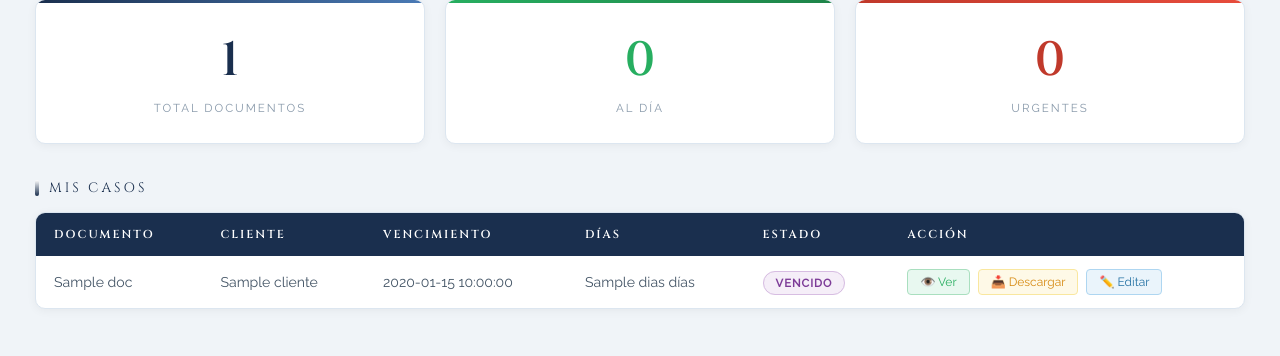
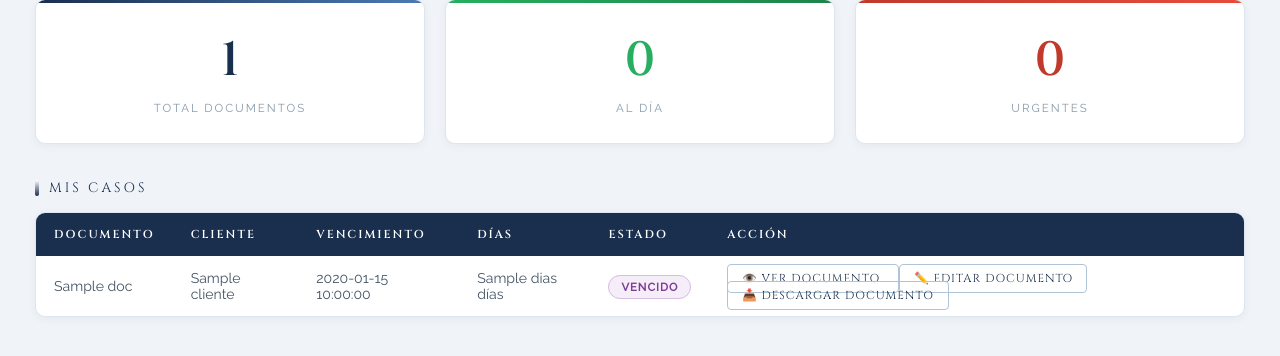
Before and after one commit to Carlosp0607/lexdoc, a Flask app: template templates/abogado/dashboard.html in a window 1280 px wide. Shown: the part 166-522 px from the top of the page. Run offline with Flask 3, Linux system fonts and the light colour scheme; the template is opened without the code that fills it: most values are stand-ins (such as "Sample title", 1, 10 or a date in 2020); some libraries are stand-ins or nearby versions.

```diff
--- a/app.py
+++ b/app.py
@@ -612,7 +612,7 @@ def enviar_email(destinatario, nombre, titulo, cliente, vencimiento):
 # ══════════════════════════════════════════
 init_db()
 scheduler = BackgroundScheduler()
-scheduler.add_job(enviar_alertas, 'interval', minutes=1, max_instances=1, coalesce=True)
+scheduler.add_job(enviar_alertas, 'interval', hours=24, max_instances=1, coalesce=True)
 scheduler.start()
 
 if __name__ == '__main__':
--- a/templates/abogado/dashboard.html
+++ b/templates/abogado/dashboard.html
@@ -131,28 +131,22 @@
                                 </span>
                             </td>
                             <td>
-    <div style="display:flex; gap:8px;">
    <a href="/descargar/{{ doc['archivo'] }}"
    target="_blank"
-           style="padding:5px 12px; background:#e8f8f0; color:#27ae60;
-                  border:1px solid #a9dfbf; border-radius:4px;
-                  font-size:0.75rem; text-decoration:none;">
-            👁️ Ver
+   style="padding:6px 14px; background:transparent; color:#1a2f4e; border:1px solid #b0c4d8; border-radius:4px; font-size:0.72rem; letter-spacing:1px; text-decoration:none; font-family:'Cinzel',serif; white-space:nowrap;">
+     👁️ VER DOCUMENTO
+</a>
+
+<a href="/abogado/editar/{{ doc['id'] }}"
+   style="padding:6px 14px; background:transparent; color:#1a2f4e; border:1px solid #b0c4d8; border-radius:4px; font-size:0.72rem; letter-spacing:1px; text-decoration:none; font-family:'Cinzel',serif; white-space:nowrap;">
+     ✏️ EDITAR DOCUMENTO
 </a>
 <a href="/descargar/{{ doc['archivo'] }}"
    download
-           style="padding:5px 12px; background:#fef9e7; color:#d68910;
-                  border:1px solid #f9e79f; border-radius:4px;
-                  font-size:0.75rem; text-decoration:none;">
-            📥 Descargar
+   style="padding:6px 14px; background:transparent; color:#1a2f4e; border:1px solid #b0c4d8; border-radius:4px; font-size:0.72rem; letter-spacing:1px; text-decoration:none; font-family:'Cinzel',serif; white-space:nowrap;">
+      📥 DESCARGAR DOCUMENTO
 </a>
-        <a href="/abogado/editar/{{ doc['id'] }}"
-           style="padding:5px 12px; background:#eaf4fb; color:#2471a3;
-                  border:1px solid #aed6f1; border-radius:4px;
-                  font-size:0.75rem; text-decoration:none;">
-            ✏️ Editar
-        </a>
-    </div>
+
 </td>
                         </tr>
                         {% endfor %}
```
Lines whose indentation alone changed are shown as unchanged.
